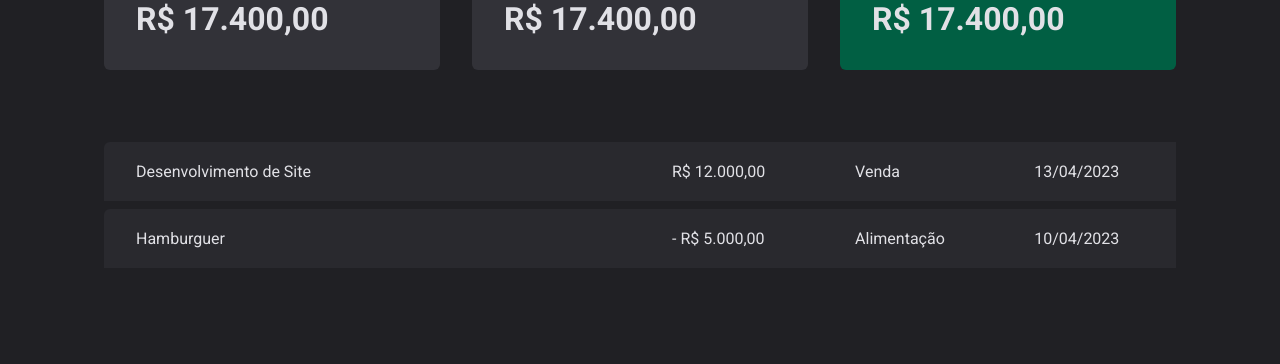
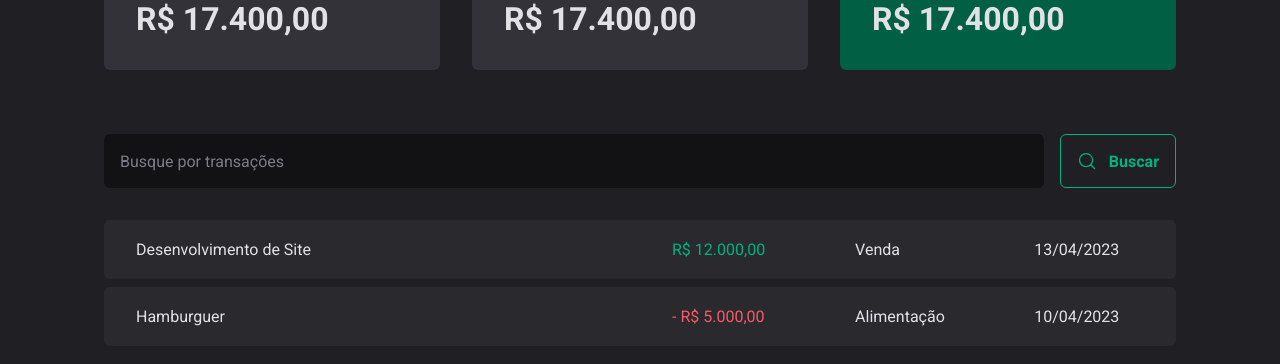
Before and after one commit to GHenriqueP/Finance-Manager, a React (Vite) app: page / in a window 1280 px wide. Shown: the top 364 px of the page. Built offline with nearby package versions, Linux system fonts and the light colour scheme.

Commit message:
Adicionando Barra de Pesquisa
Criando componente da barra de pesquisa e configurando toda a estilização da barra e botão de busca.

```diff
--- /dev/null
+++ b/src/pages/Transactions/components/SearchForm/index.tsx
@@ -0,0 +1,15 @@
+import { MagnifyingGlass } from "phosphor-react";
+import { SearchFormContainer } from "./styles";
+
+export function SearchForm() {
+  return (
+    <SearchFormContainer>
+      <input type="text" placeholder="Busque por transações" />
+
+      <button type="submit">
+        <MagnifyingGlass size={20} />
+        Buscar
+      </button>
+    </SearchFormContainer>
+  )
+}
--- /dev/null
+++ b/src/pages/Transactions/components/SearchForm/styles.ts
@@ -0,0 +1,40 @@
+import { styled } from "styled-components";
+
+export const SearchFormContainer = styled.form`
+  display: flex;
+  gap: 1rem;
+
+  input {
+    flex: 1;
+    border-radius: 6px;
+    border: 0;
+    background: ${props => props.theme["gray-900"]};
+    color: ${props => props.theme["gray-300"]};
+    padding: 1rem;
+
+    &::placeholder {
+      color: ${props => props.theme["gray-500"]};
+    }
+  }
+
+  button {
+    display: flex;
+    align-items: center;
+    gap: 0.75rem;
+
+    border: 0;
+    padding: 1rem;
+    background: transparent;
+    border: 1px solid ${props => props.theme["green-300"]};
+    color: ${props => props.theme["green-300"]};
+    font-weight: bold;
+    border-radius: 6px;
+
+    &:hover {
+      background: ${props => props.theme["green-500"]};
+      border-color: ${props => props.theme["green-500"]};
+      color: ${props => props.theme.white};
+      transition: background-color 0.2s, color 0.2s, border-color 0.2s;
+    }
+  }
+`;
--- a/src/pages/Transactions/index.tsx
+++ b/src/pages/Transactions/index.tsx
@@ -1,6 +1,7 @@
 import { Header } from "../../components/Header";
 import { Summary } from "../../components/Summary";
-import { TransactionsContainer, TransactionsTable } from "./styles";
+import { SearchForm } from "./components/SearchForm";
+import { PriceHighlight, TransactionsContainer, TransactionsTable } from "./styles";
 
 export function Transactions() {
   return (
@@ -9,17 +10,27 @@
       <Summary />
 
       <TransactionsContainer>
+
+        <SearchForm />
         <TransactionsTable>
           <tbody>
             <tr>
               <td width="50%">Desenvolvimento de Site</td>
-              <td>R$ 12.000,00</td>
+              <td>
+                <PriceHighlight variant="income">
+                  R$ 12.000,00
+                </PriceHighlight>
+              </td>
               <td>Venda</td>
               <td>13/04/2023</td>
             </tr>
             <tr>
               <td width="50%">Hamburguer</td>
-              <td>- R$ 5.000,00</td>
+              <td>
+                <PriceHighlight variant="outcome">
+                  - R$ 5.000,00
+                </PriceHighlight>
+              </td>
               <td>Alimentação</td>
               <td>10/04/2023</td>
             </tr>
--- a/src/pages/Transactions/styles.ts
+++ b/src/pages/Transactions/styles.ts
@@ -19,6 +19,20 @@
 
     &:first-child {
       border-top-left-radius: 6px;
+      border-bottom-left-radius: 6px;
+    }
+
+    &:last-child {
+      border-top-right-radius: 6px;
+      border-bottom-right-radius: 6px;
     }
   }
 `;
+
+interface PriceHighlightProps {
+  variant: 'income' | 'outcome';
+}
+
+export const PriceHighlight = styled.span<PriceHighlightProps>`
+  color: ${props => props.variant === 'income' ? props.theme["green-300"] : props.theme["red-300"]}
+`;
```
